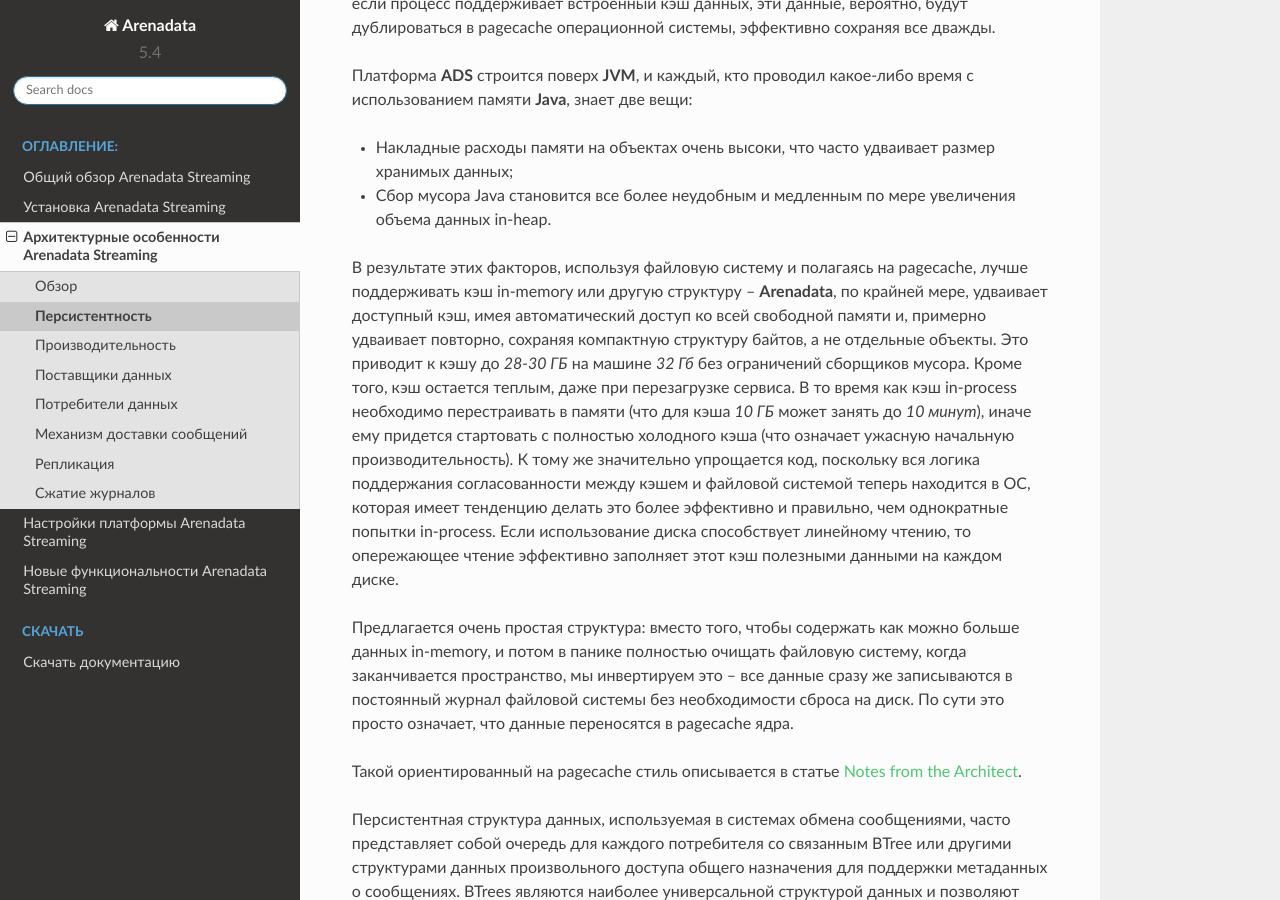
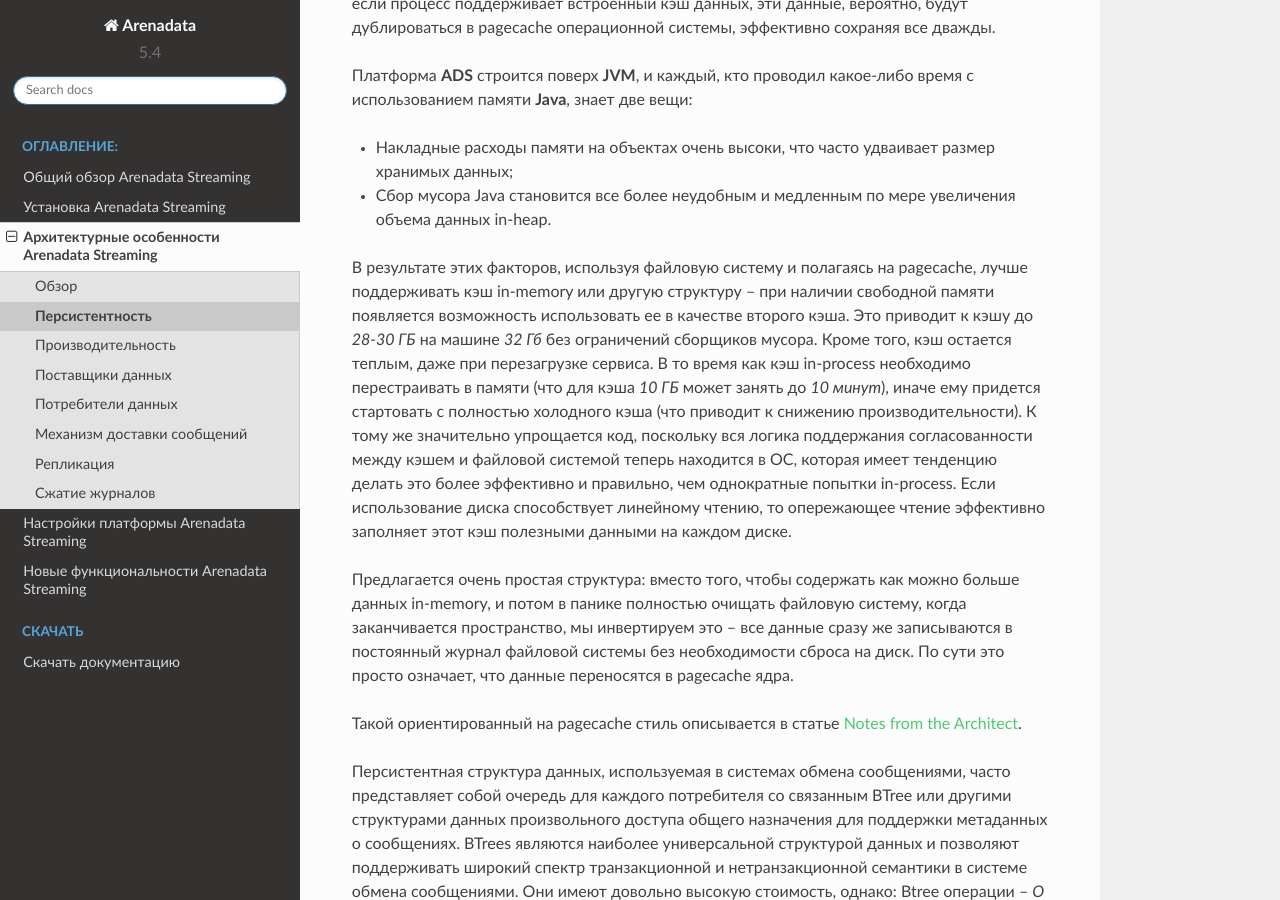
Before and after one commit to arenadata/docs_ads, a Sphinx documentation site: the page built from source/Architecture/persistence.rst, in a window 1280 px wide and 900 px high, scrolled down 792 px. Built offline with Sphinx 7.4.7 and the Read the Docs theme 2.0.0, drawn with Linux system fonts in a browser that asks for light colours; pages that are not in the unit, such as notebooks, are missing from menus.

Commit message:
Update persistence.rst

```diff
--- a/source/Architecture/persistence.rst
+++ b/source/Architecture/persistence.rst
@@ -12,7 +12,7 @@
 + Накладные расходы памяти на объектах очень высоки, что часто удваивает размер хранимых данных;
 + Сбор мусора Java становится все более неудобным и медленным по мере увеличения объема данных in-heap.
 
-В результате этих факторов, используя файловую систему и полагаясь на pagecache, лучше поддерживать кэш in-memory или другую структуру -- **Arenadata**, по крайней мере, удваивает доступный кэш, имея автоматический доступ ко всей свободной памяти и, примерно удваивает повторно, сохраняя компактную структуру байтов, а не отдельные объекты. Это приводит к кэшу до *28-30 ГБ* на машине *32 Гб* без ограничений сборщиков мусора. Кроме того, кэш остается теплым, даже при перезагрузке сервиса. В то время как кэш in-process необходимо  перестраивать в памяти (что для кэша *10 ГБ* может занять до *10 минут*), иначе ему придется стартовать с полностью холодного кэша (что означает ужасную начальную производительность). К тому же значительно упрощается код, поскольку вся логика поддержания согласованности между кэшем и файловой системой теперь находится в ОС, которая имеет тенденцию делать это более эффективно и правильно, чем однократные попытки in-process. Если использование диска способствует линейному чтению, то опережающее чтение эффективно заполняет этот кэш полезными данными на каждом диске.
+В результате этих факторов, используя файловую систему и полагаясь на pagecache, лучше поддерживать кэш in-memory или другую структуру -- при наличии свободной памяти появляется возможность использовать ее в качестве второго кэша. Это приводит к кэшу до *28-30 ГБ* на машине *32 Гб* без ограничений сборщиков мусора. Кроме того, кэш остается теплым, даже при перезагрузке сервиса. В то время как кэш in-process необходимо  перестраивать в памяти (что для кэша *10 ГБ* может занять до *10 минут*), иначе ему придется стартовать с полностью холодного кэша (что приводит к снижению производительности). К тому же значительно упрощается код, поскольку вся логика поддержания согласованности между кэшем и файловой системой теперь находится в ОС, которая имеет тенденцию делать это более эффективно и правильно, чем однократные попытки in-process. Если использование диска способствует линейному чтению, то опережающее чтение эффективно заполняет этот кэш полезными данными на каждом диске.
 
 Предлагается очень простая структура: вместо того, чтобы содержать как можно больше данных in-memory, и потом в панике полностью очищать файловую систему, когда заканчивается пространство, мы инвертируем это -- все данные сразу же записываются в постоянный журнал файловой системы без необходимости сброса на диск. По сути это просто означает, что данные переносятся в pagecache ядра.
 
```
